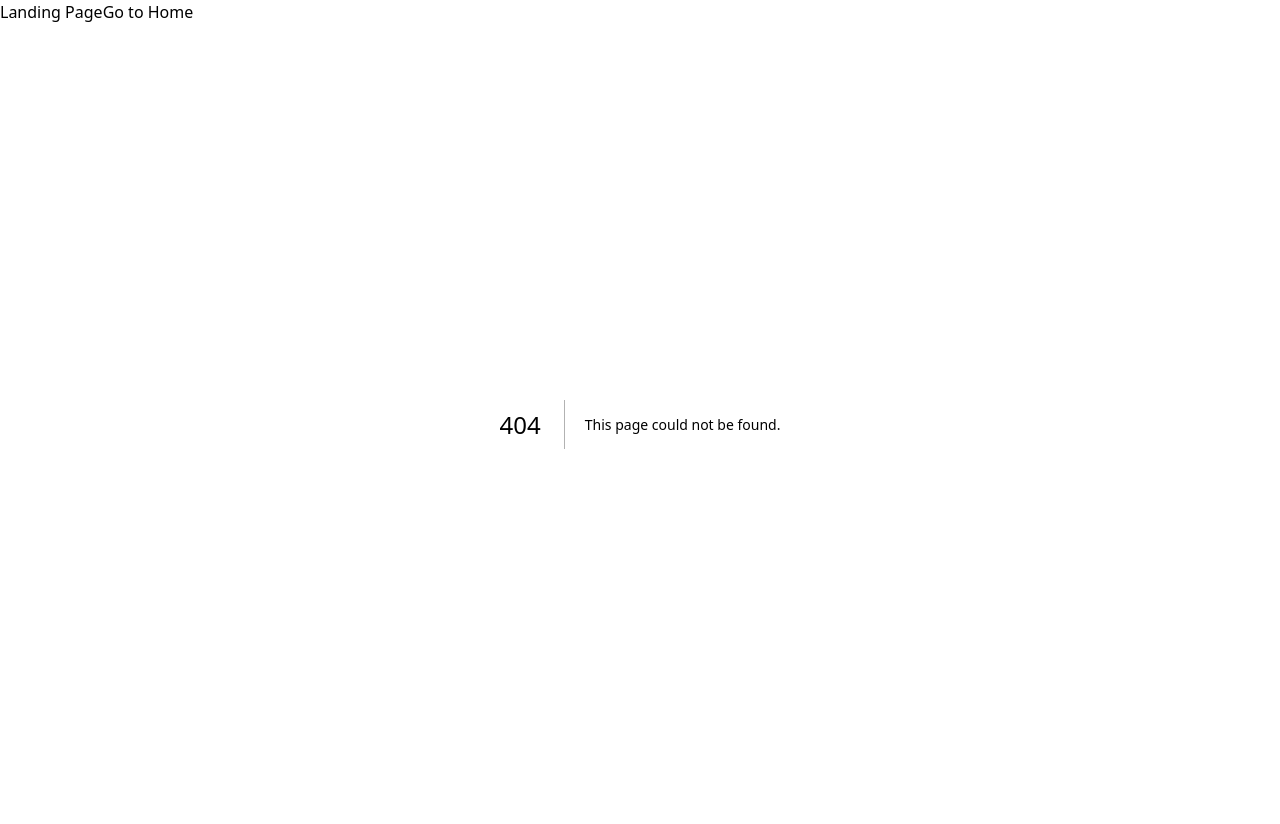
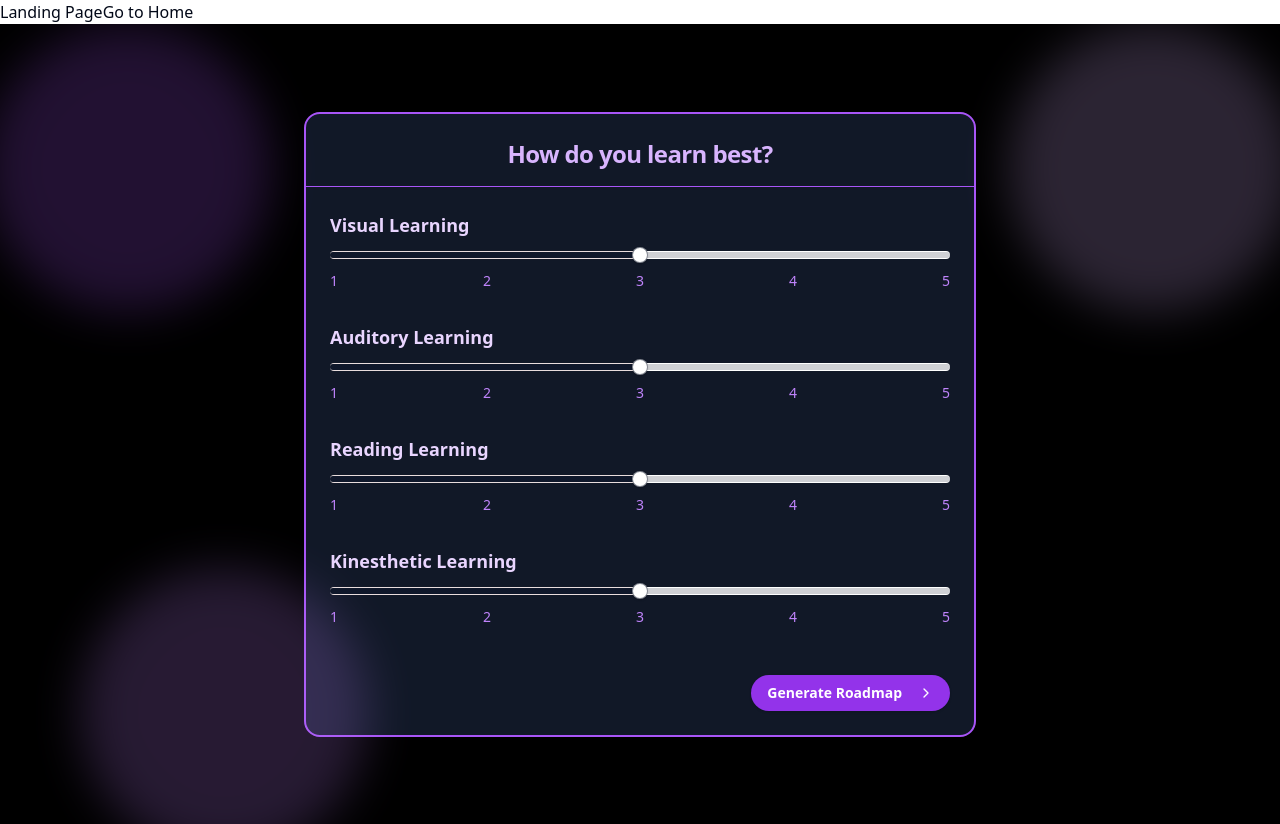
Before and after one commit to DIodide/MindBridge-front, a Next.js app: page /learn in a window 1280 px wide. Before the commit this address had no page. Built offline with nearby package versions, Linux system fonts and the light colour scheme.

Commit message:
updated pg 3-5

```diff
--- a/src/app/LearningStyle/page.js
+++ /dev/null
@@ -1,7 +0,0 @@
-import Component1 from "@/components/LearningStyle";
-
-export default function LearningStyle() {
-  return (
-    <Component1 />
-  );
-}
--- a/src/app/ExperiencePage/page.js
+++ b/src/app/experience/page.js
@@ -1,8 +1,8 @@
 "use client"
-import Component from "@/components/ExperiencePage";
+import Experience from "@/components/experience";
 
 export default function ExperiencePage() {
   return (
-    <Component />
+    <Experience />
   );
 }
--- /dev/null
+++ b/src/app/learn/page.js
@@ -0,0 +1,7 @@
+import Style from "@/components/learn";
+
+export default function LearningStyle() {
+  return (
+    <Style />
+  );
+}
--- a/src/app/LearningPath/page.js
+++ b/src/app/map/page.js
@@ -1,4 +1,4 @@
-import LearningDashboard from "@/components/LearningPath";
+import LearningDashboard from "@/components/map";
 
 export default function InputPageLink() {
   return (
--- a/src/components/ExperiencePage.js
+++ b/src/components/experience.js
@@ -7,7 +7,7 @@ import { Button } from "@/components/ui/button"
 import { ChevronRight, Check } from "lucide-react"
 import Link from 'next/link'
 
-export default function Component() {
+export default function Experience() {
   const [checklist, setChecklist] = useState([
     { id: 1, text: "Basic concepts", checked: false },
     { id: 2, text: "Key terminology", checked: false },
@@ -58,7 +58,7 @@ export default function Component() {
                 </div>
                 <label
                   htmlFor={`item-${item.id}`}
-                  className="text-lg font-semibold text-purple-200 transition-all duration-300 ease-in-out group-hover:text-purple-300"
+                  className={"text-lg font-semibold text-purple-200 transition-all duration-300 ease-in-out group-hover:text-purple-300"}
                 >
                   {item.text}
                 </label>
@@ -67,7 +67,7 @@ export default function Component() {
           </ul>
         </CardContent>
         <CardFooter className="flex justify-end mt-6">
-        <Link href = "/LearningStyle">
+        <Link href = "/learn">
           <Button
             onClick={handleNextClick}
             className="bg-purple-600 hover:bg-purple-700 text-white font-semibold py-2 px-4 rounded-full transition-all duration-300 ease-in-out transform hover:scale-105 focus:outline-none focus:ring-2 focus:ring-purple-500 focus:ring-opacity-50"
--- a/src/components/LearningStyle.js
+++ b/src/components/learn.js
@@ -7,8 +7,9 @@ import { Label } from "@/components/ui/label"
 import { Button } from "@/components/ui/button"
 import { ChevronRight } from "lucide-react"
 import Link from 'next/link'
+import './ui/styles.css'
 
-const Component1 = () => {
+const Style = () => {
   const [preferences, setPreferences] = useState({
     visual: 3,
     auditory: 3,
@@ -52,17 +53,28 @@ const Component1 = () => {
                 step={1}
                 value={[value]}
                 onValueChange={(newValue) => handleSliderChange(newValue, key)}
-                className="w-full"
+                // className="w-full"
+                className="SliderTrack"
+                style={{ '--slider-fill': `${(value - 1) * 25}%` }}
               />
-              <style jsx>{`
+              {/* <style jsx>{`
                 #${key} .slider-track {
                   background: linear-gradient(to right, black, white);
+                }
+
+                #${key} .SliderTrack {
+                    position: relative;
+                    flex-grow: 1;
+                    background-color: grey;
                 }
                 #${key} .slider-thumb {
                   background-color: ${value === 1 ? 'black' : value === 5 ? 'white' : `rgba(255, 255, 255, ${(value - 1) / 4})`};
                   border: 2px solid purple;
                 }
-              `}</style>
+
+
+              `}</style> */}
+
               <div className="flex justify-between text-sm text-purple-400">
                 <span>1</span>
                 <span>2</span>
@@ -74,7 +86,7 @@ const Component1 = () => {
           ))}
         </CardContent>
         <CardFooter className="flex justify-end mt-6">
-        <Link href = "/LearningPath">
+        <Link href = "/map">
           <Button
             onClick={handleNextClick}
             className="bg-purple-600 hover:bg-purple-700 text-white font-semibold py-2 px-4 rounded-full transition-all duration-300 ease-in-out transform hover:scale-105 focus:outline-none focus:ring-2 focus:ring-purple-500 focus:ring-opacity-50"
@@ -89,4 +101,4 @@ const Component1 = () => {
   )
 }
 
-export default Component1
+export default Style
--- /dev/null
+++ b/src/components/ui/styles.css
@@ -0,0 +1,72 @@
+.SliderTrack {
+	position: relative;
+	flex-grow: 1;
+	background-color: rgb(234, 223, 223);
+}
+.SliderTrack[data-orientation="vertical"] {
+	width: 3px;
+}
+.SliderRoot {
+	position: relative;
+	display: flex;
+	align-items: center;
+}
+.SliderRoot[data-orientation="vertical"] {
+	flex-direction: column;
+	width: 20px;
+	height: 100px;
+    color: 'red';
+}
+
+/* Base styles for the slider */
+input[type="range"] {
+    -webkit-appearance: none; /* Remove default styling */
+    appearance: none;
+    width: 100%;
+    height: 8px;
+    background: linear-gradient(to right, #e57b46 50%, #E5E7EB 50%); /* Left color to right color */
+    border-radius: 5px;
+    outline: none;
+  }
+
+ /* Custom styles for the slider */
+.SliderTrack {
+    -webkit-appearance: none;
+    appearance: none;
+    width: 100%;
+    height: 8px;
+    background: linear-gradient(to right, rgb(233, 221, 221) var(--slider-fill, 50%), white var(--slider-fill, 50%));
+    border-radius: 5px;
+    outline: none;
+  }
+
+  .SliderTrack::-webkit-slider-runnable-track {
+    height: 8px;
+    background: linear-gradient(to right, black var(--slider-fill, 50%), white var(--slider-fill, 50%));
+    border-radius: 5px;
+  }
+
+  .SliderTrack::-moz-range-track {
+    height: 8px;
+    background: linear-gradient(to right, black var(--slider-fill, 50%), white var(--slider-fill, 50%));
+    border-radius: 5px;
+  }
+
+  /* Styling the slider thumb */
+  .SliderTrack::-webkit-slider-thumb {
+    -webkit-appearance: none;
+    appearance: none;
+    width: 16px;
+    height: 16px;
+    background-color: purple;
+    border-radius: 50%;
+    cursor: pointer;
+  }
+
+  .SliderTrack::-moz-range-thumb {
+    width: 16px;
+    height: 16px;
+    background-color: purple;
+    border-radius: 50%;
+    cursor: pointer;
+  }
```
Also changed, not shown: src/components/map.js (renamed from src/components/LearningPath.js).
